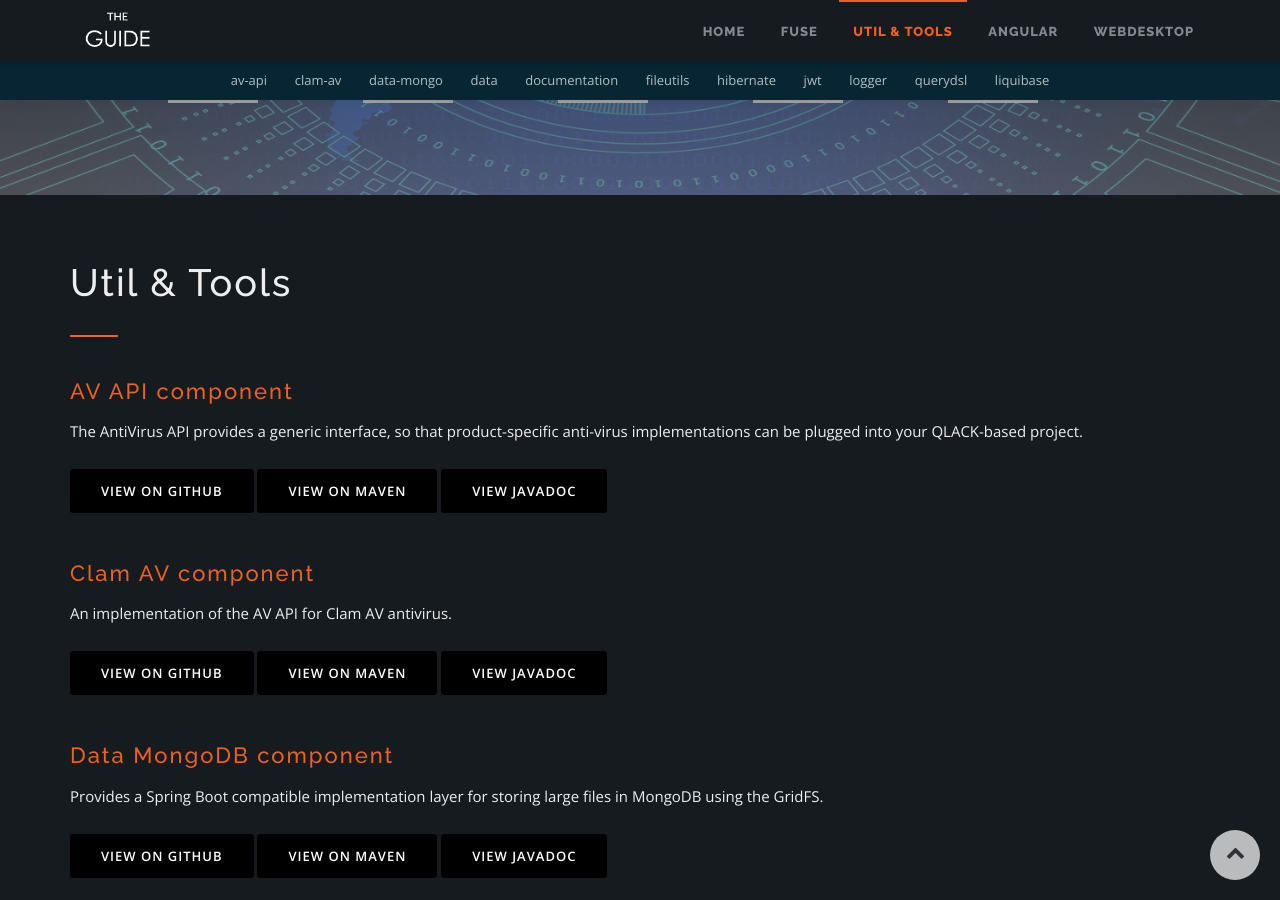
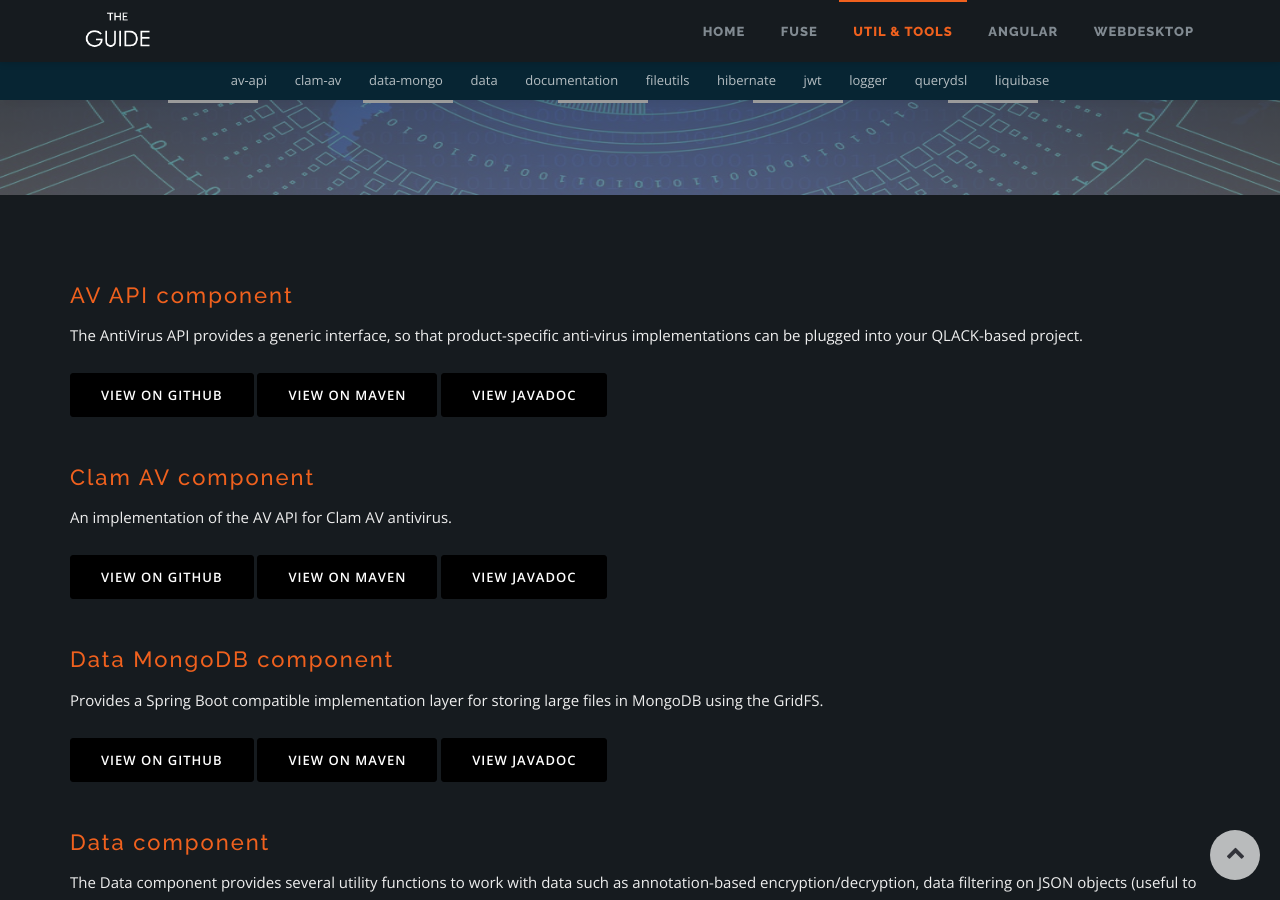
Before and after one commit to qlack/QLACK-Website, a Jekyll site: the page built from util-tools.md, in a window 1280 px wide and 900 px high, scrolled down 405 px, cut to the strip 0-900 px from the top of the window. Built offline with Jekyll 4.4.1, drawn with Linux system fonts in a browser that asks for light colours; grey boxes are pictures that could not be loaded.

Commit message:
design fixes

```diff
--- a/_layouts/fuse.html
+++ b/_layouts/fuse.html
@@ -72,9 +72,7 @@ layout: wrapper
     <section>
       {% assign count = 0 %}
       <div class="container">
-        <header class="section-header text-left">
-          <h2> Fuse </h2>
-        </header>
+
         <ul class="faq-items">
           {%for module in site.data.modules.Fuse %}
           {% assign count = count | plus: 1 %}
--- a/_layouts/util-tools.html
+++ b/_layouts/util-tools.html
@@ -72,13 +72,6 @@ layout: wrapper
         <section>
           {% assign count = 0 %}
           <div class="container">
-            <header class="section-header text-left ">
-              <span>
-                <!--little description --></span>
-
-              <h2> Util & Tools</h2>
-
-            </header>
 
             <ul class="faq-items">
               {%for module in site.data.modules.Util %}
```
